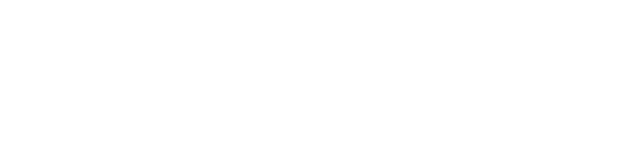
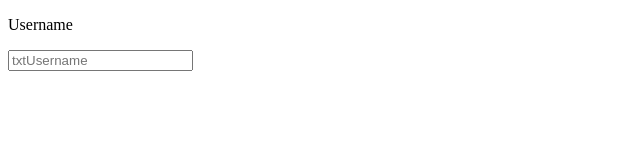
Before and after one commit to AnhITT/KiemTraGit, a plain HTML site: page index.html in a window 1280 px wide. Shown: the whole page, without its empty margins (0-640 px from the left). Drawn offline with Linux system fonts and the light colour scheme.

Commit message:
add username

```diff
--- a/index.html
+++ b/index.html
@@ -5,5 +5,8 @@
         <meta name="viewport" content="width=device-width, initial-scale=1.0" />
         <title>Document</title>
     </head>
-    <body></body>
+    <body>
+        <p>Username</p>
+        <input id="username" placeholder="txtUsername" />
+    </body>
 </html>
```
